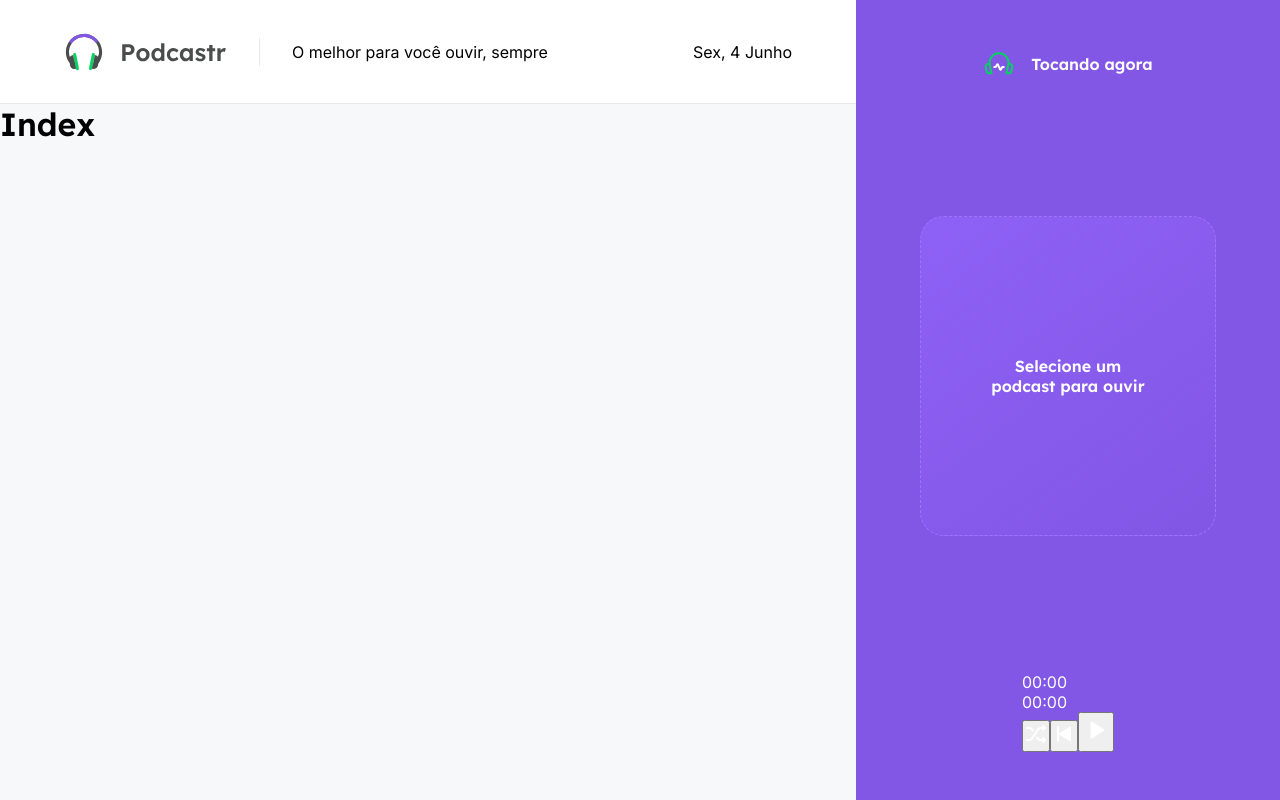
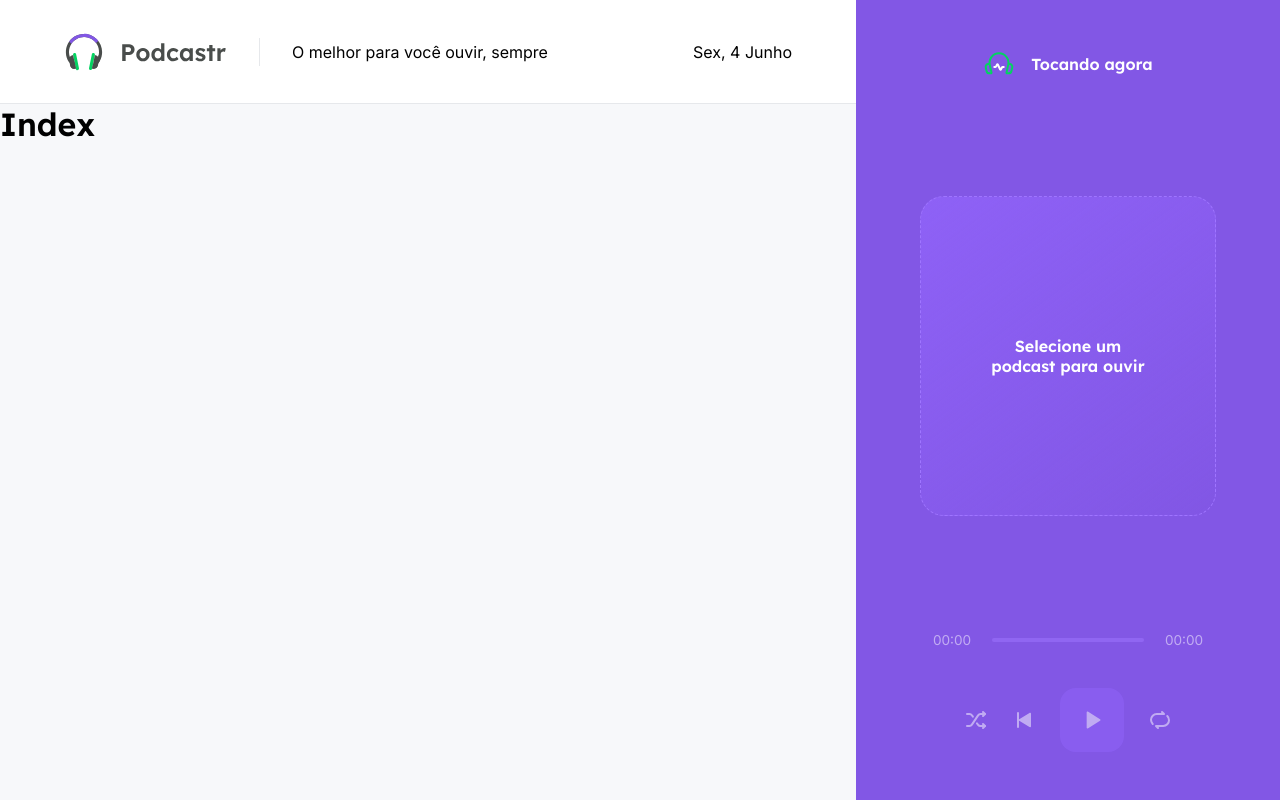
Before and after one commit to ederpbj/podcastrnext, a Next.js app: page / in a window 1280 px wide. Built offline with nearby package versions, Linux system fonts and the light colour scheme.

Commit message:
Finalizando componente player

```diff
--- a/src/components/Player/index.tsx
+++ b/src/components/Player/index.tsx
@@ -13,10 +13,14 @@
         <strong>Selecione um podcast para ouvir</strong>
       </div>
 
-      <footer>
+      <footer className={styles.empty}>
         <div className={styles.progress}>
           <span>00:00</span>
-          <div className={styles.emptySlider}></div>
+          <div className={styles.slider}>
+          <div className={styles.emptySlider}>
+
+            </div>
+          </div>
           <span>00:00</span>
         </div>
 
@@ -27,8 +31,11 @@
           <button type="button">
             <img src="/play-previous.svg" alt="Tocar anterior" />
           </button>
+          <button className={styles.playButton} type="button">
+            <img src="/play.svg" alt="Tocar" />
+          </button>
           <button type="button">
-            <img src="/play.svg" alt="Tocar" />
+            <img src="/repeat.svg" alt="Repetir" />
           </button>
         </div>
       </footer>
--- a/src/components/Player/styles.module.scss
+++ b/src/components/Player/styles.module.scss
@@ -22,6 +22,12 @@
     font-weight: 600;
   }
 
+  footer{
+    align-self: stretch; //vai fazer ele ocupar a largura toda
+    &.empty{ //Quando meu footer estiver empty...
+      opacity: 0.5;
+    }
+  }
 }
 
 .emptyPlayer{
@@ -38,3 +44,48 @@
   align-items: center;
   justify-content: center;
 }
+
+.progress {
+  display: flex;
+  align-items: center;
+  gap: 0.5rem;
+  font-size: 0.85rem;
+
+  span{
+    display: inline-block;
+    width: 4rem;
+    text-align: center;
+  }
+
+  .slider{
+    flex: 1;
+
+    .emptySlider{
+      width: 100%;
+      height: 4px;
+      background: var(--purple-300);
+      border-radius: 2px;
+    }
+  }
+}
+
+.buttons{
+  display: flex;
+  align-items: center;
+  justify-content: center;
+  margin-top: 2.5rem;
+  gap: 1.5rem;
+
+  button{
+    background: transparent;
+    border: 0;
+    font-size: 0; //se fro imagem alinha pelo centro
+
+    &.playButton{
+      width: 4rem;
+      height: 4rem;
+      border-radius: 1rem;
+      background: var(--purple-400);
+    }
+  }
+}
```
